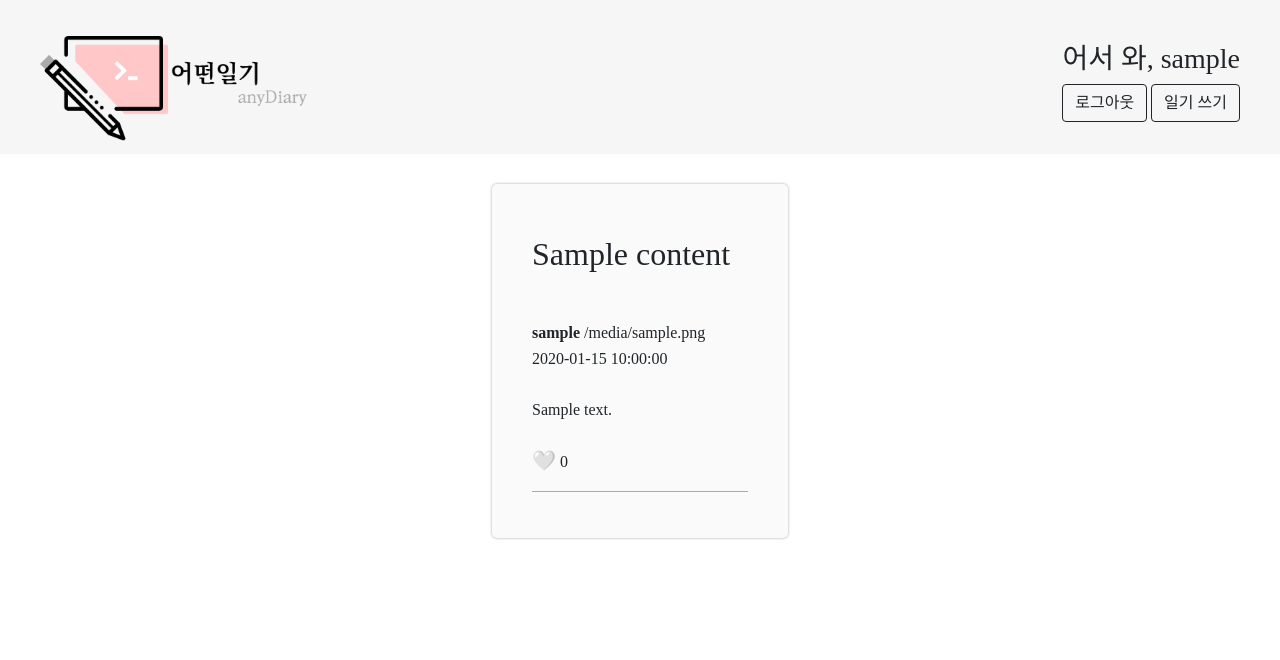
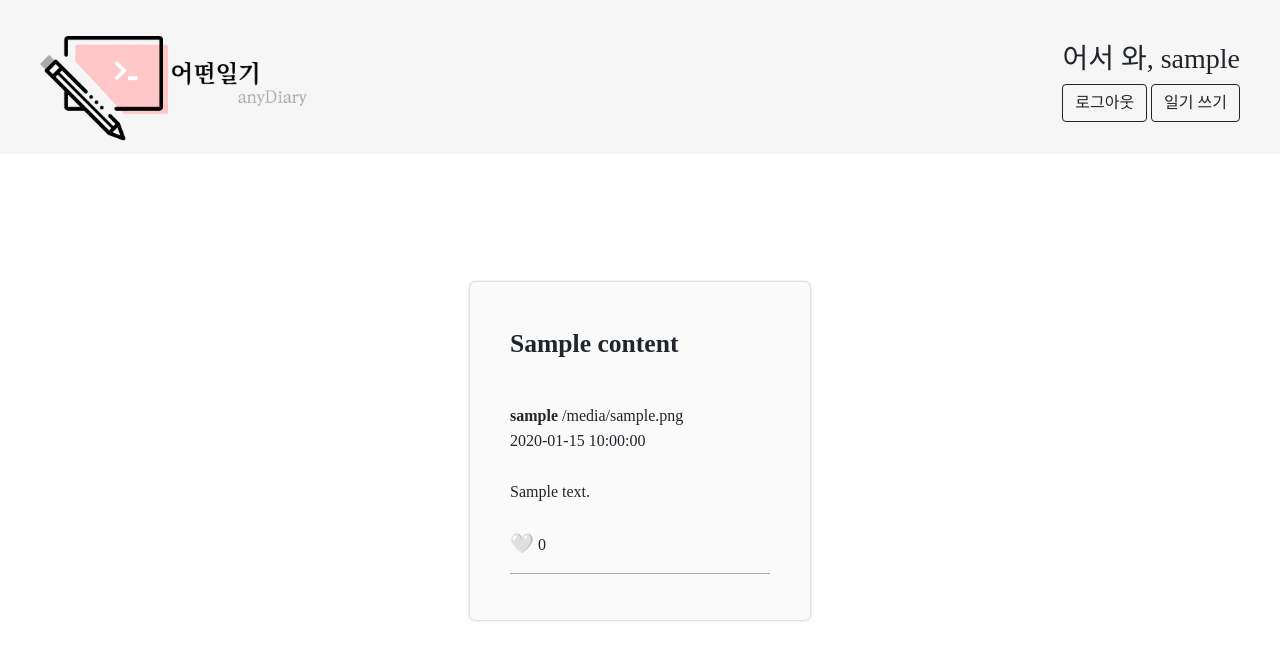
Before and after one commit to suhjaesuk/any_diary, a Flask app: template templates/readContent.html in a window 1280 px wide. Shown: the top 660 px of the page. Run offline with Flask 2, Linux system fonts and the light colour scheme; the template is opened without the code that fills it: most values are stand-ins (such as "Sample title", 1, 10 or a date in 2020); a database or web service that is not in the repository returns one stand-in record (values such as "Sample title"); some web fonts are replaced.

Commit message:
hotfix 0.6

```diff
--- a/static/css/main.css
+++ b/static/css/main.css
@@ -40,6 +40,11 @@ hr {
 .title {
   font-size: 1.8em;
   font-weight: 700;
+  display: -webkit-box;
+  -webkit-line-clamp: 2;
+  -webkit-box-orient: vertical;
+  max-height: 4em;
+  overflow: hidden;
 }
 
 .content {
--- a/static/css/readContent.css
+++ b/static/css/readContent.css
@@ -15,6 +15,7 @@
   background-color: var(--gray-light);
   max-width: 45vw;
   min-width: 12vw;
+  width: 340px;
   margin: 10% auto auto auto;
   box-shadow: 0px 0px 3px 0px var(--gray-dark);
   border-radius: 5px;
@@ -32,3 +33,13 @@
 hr {
   width: unset;
 }
+
+h1 {
+  font-size: 1.6em;
+  font-weight: 700;
+  display: -webkit-box;
+  -webkit-line-clamp: 3;
+  -webkit-box-orient: vertical;
+  max-height: 5em;
+  overflow: hidden;
+}
--- a/templates/index.html
+++ b/templates/index.html
@@ -38,7 +38,7 @@
                       <p class="emoticon">${emoticon}</p>
                   </div>
           `
-                        $('.gridContainer').append(temp_html)
+                        $('.gridContainer').prepend(temp_html)
                     }
                 }
             })
--- a/templates/readContent.html
+++ b/templates/readContent.html
@@ -11,8 +11,8 @@
 
 <body>
     {% include "header.html" %}
-
-    <div class="container w-25 center-block">
+    <!-- <div class="container w-25 center-block"> -->
+    <div>
 
         <div class="form-group">
             <input type="hidden" id="contentId" value="{{content.contentId}}">
```
Also changed, not shown: static/js/main.js (+0 -10 lines).
